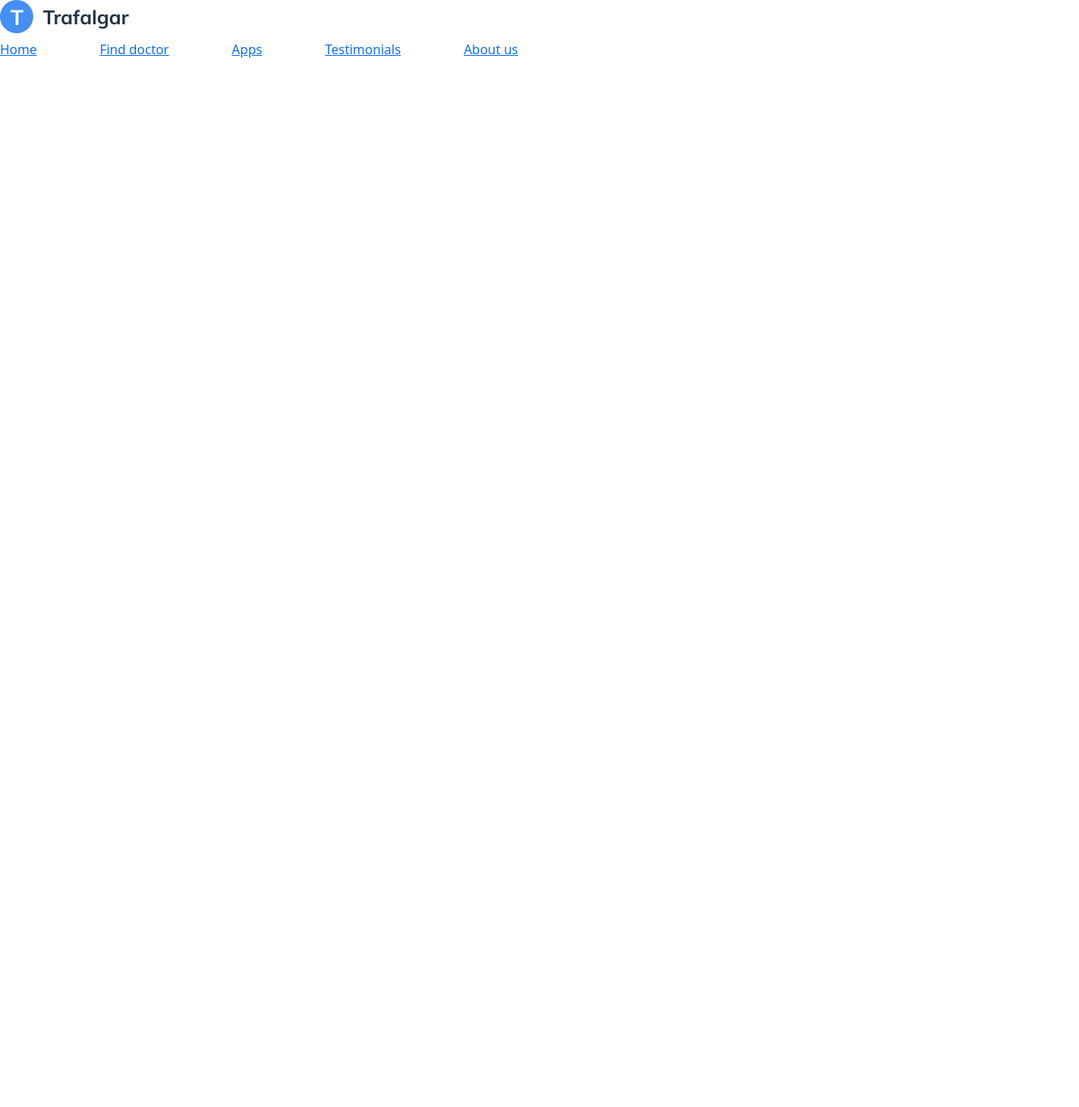
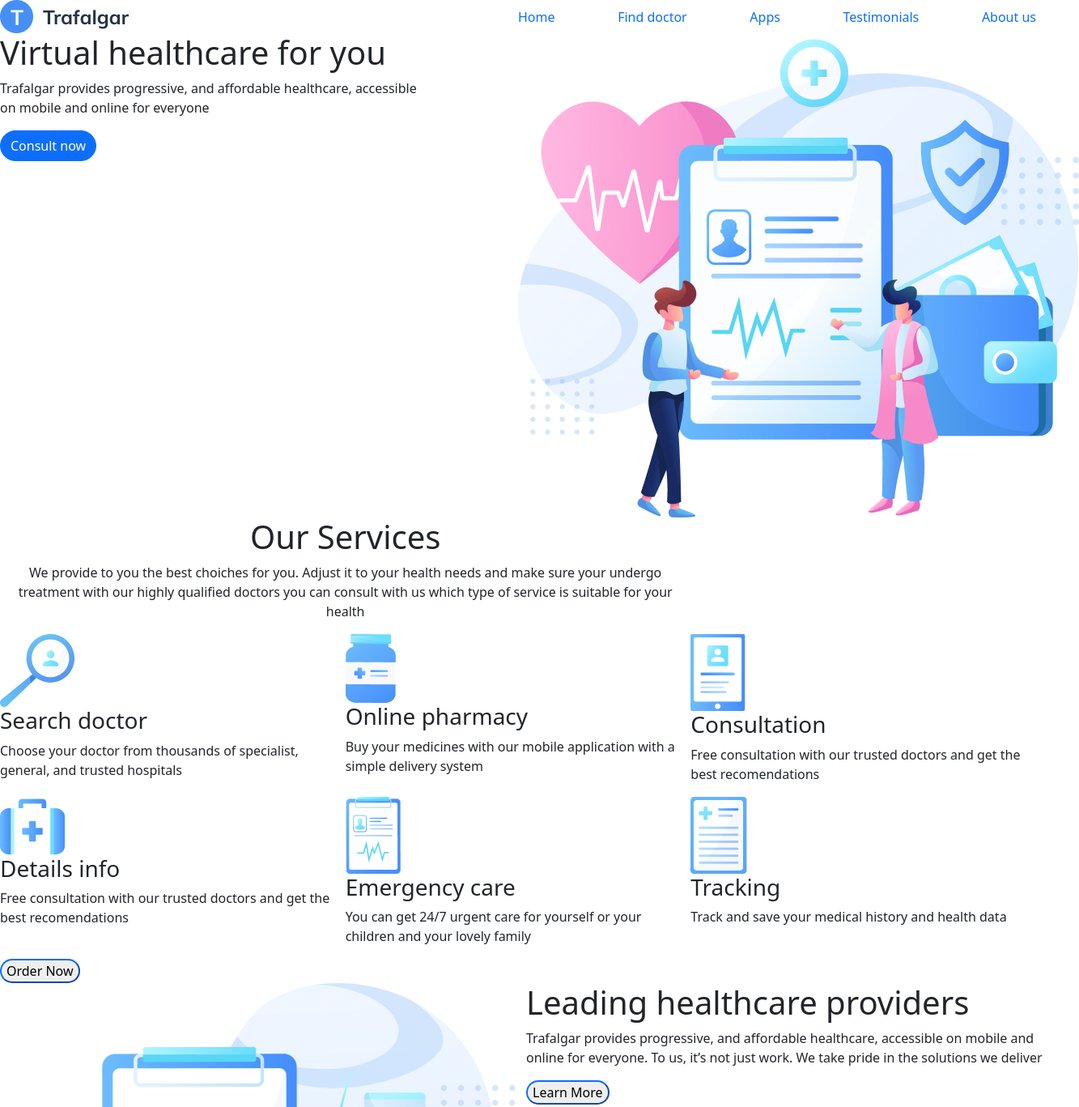
Before and after one commit to jannatnury/trafalgar, a plain HTML site: page index.html in a window 1280 px wide. Shown: the top 1367 px of the page at 81% size, 1333 px wide, since content can reach past the window. Before the commit the page ends 800 px from the top, so only its background shows below. Drawn offline with Linux system fonts and the light colour scheme.

Commit message:
third addition

```diff
--- a/index.html
+++ b/index.html
@@ -11,19 +11,90 @@
 </head>
 
 <body>
-    <div class="m-auto mt-5em justify-content-between">
+    <div class=" col-12 w-80 d-flex justify-content-between">
         <div class="col-2 ">
             <img src="images/logo/logo.png" alt="">
         </div>
-        <div class="col-6 navbar ">
-            <a href="#">Home</a>
-            <a href="#">Find doctor</a>
-            <a href="#">Apps</a>
-            <a href="#">Testimonials</a>
-            <a href="#">About us</a>
+        <div class="col-6 navbar">
+            <a href="#" class="text-decoration-none">Home</a>
+            <a href="#" class="text-decoration-none">Find doctor</a>
+            <a href="#" class="text-decoration-none">Apps</a>
+            <a href="#" class="text-decoration-none">Testimonials</a>
+            <a href="#" class="text-decoration-none">About us</a>
 
         </div>
     </div>
+    <section class="col-12 ms-5em d-flex justify-content-between">
+        <div class="col-5">
+            <h1>Virtual healthcare for you</h1>
+            <p>Trafalgar provides progressive, and affordable
+                healthcare, accessible on mobile and online
+                for everyone</p>
+            <button type="button" class="btn btn-primary rounded-pill">Consult now</button>
+        </div>
+        <div class="col-6">
+            <img src="images/image/trafalgar-header.png" alt="">
+        </div>
+    </section>
+    <main>
+        <div class="col-8 text-center">
+            <h1>Our Services</h1>
+            <p>We provide to you the best choiches for you. Adjust it to your health needs and make sure your undergo
+                treatment with our highly qualified doctors you can consult with us which type of service is suitable
+                for your health</p>
+
+        </div>
+        <div class="col-12 d-flex ">
+            <div class="col-4">
+                <img src="images/illustration/Frame.png" alt="illustration">
+                <h3>Search doctor</h3>
+                <p>Choose your doctor from thousands of specialist, general, and trusted hospitals</p>
+            </div>
+            <div class="col-4">
+                <img src="images/illustration/Frame (1).png" alt="illustration">
+                <h3>Online pharmacy</h3>
+                <p>Buy your medicines with our mobile application with a simple delivery system</p>
+            </div>
+            <div class="col-4">
+                <img src="images/illustration/Frame (2).png" alt="illustration">
+                <h3>Consultation</h3>
+                <p>Free consultation with our trusted doctors and get the best recomendations</p>
+            </div>
+        </div>
+        <div class="col-12 d-flex ">
+            <div class="col-4">
+                <img src="images/illustration/Frame (3).png" alt="illustration">
+                <h3>Details info</h3>
+                <p>Free consultation with our trusted doctors and get the best recomendations</p>
+            </div>
+            <div class="col-4">
+                <img src="images/illustration/Frame (4).png" alt="illustration">
+                <h3>Emergency care</h3>
+                <p>You can get 24/7 urgent care for yourself or your children and your lovely family</p>
+            </div>
+            <div class="col-4">
+                <img src="images/illustration/Frame (5).png" alt="illustration">
+                <h3>Tracking</h3>
+                <p>Track and save your medical history and health data </p>
+            </div>
+        </div>
+        <div class="align-center">
+            <button type="button" class="border-primary rounded-pill">Order Now</button>
+
+        </div>
+        <div class="col-12 d-flex justify-content-between">
+            <div>
+                <img src="images/image/healthcare (1).png" alt="healthcare">
+            </div>
+            <div class="col-6">
+                <h1>Leading healthcare providers</h1>
+                <p>Trafalgar provides progressive, and affordable healthcare, accessible on mobile and online for everyone. To us, it’s not just work. We take pride in the solutions we deliver</p>
+                <button type="button" class="border-primary rounded-pill">Learn More</button>
+            </div>
+
+        </div>
+    </main>
+
     <!-- JS Link Here  -->
     <link rel="stylesheet" href="js/bootstrap.bundle.min.js">
 </body>
```
